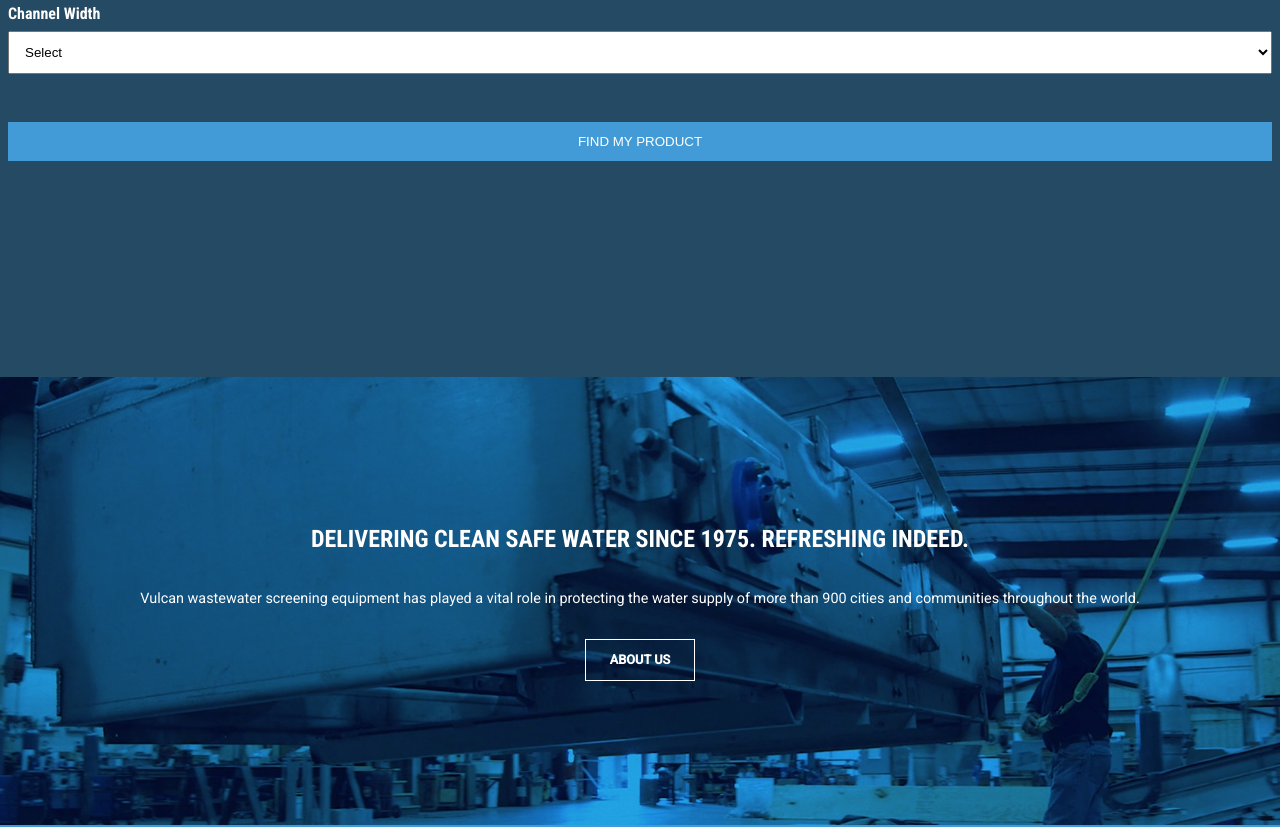
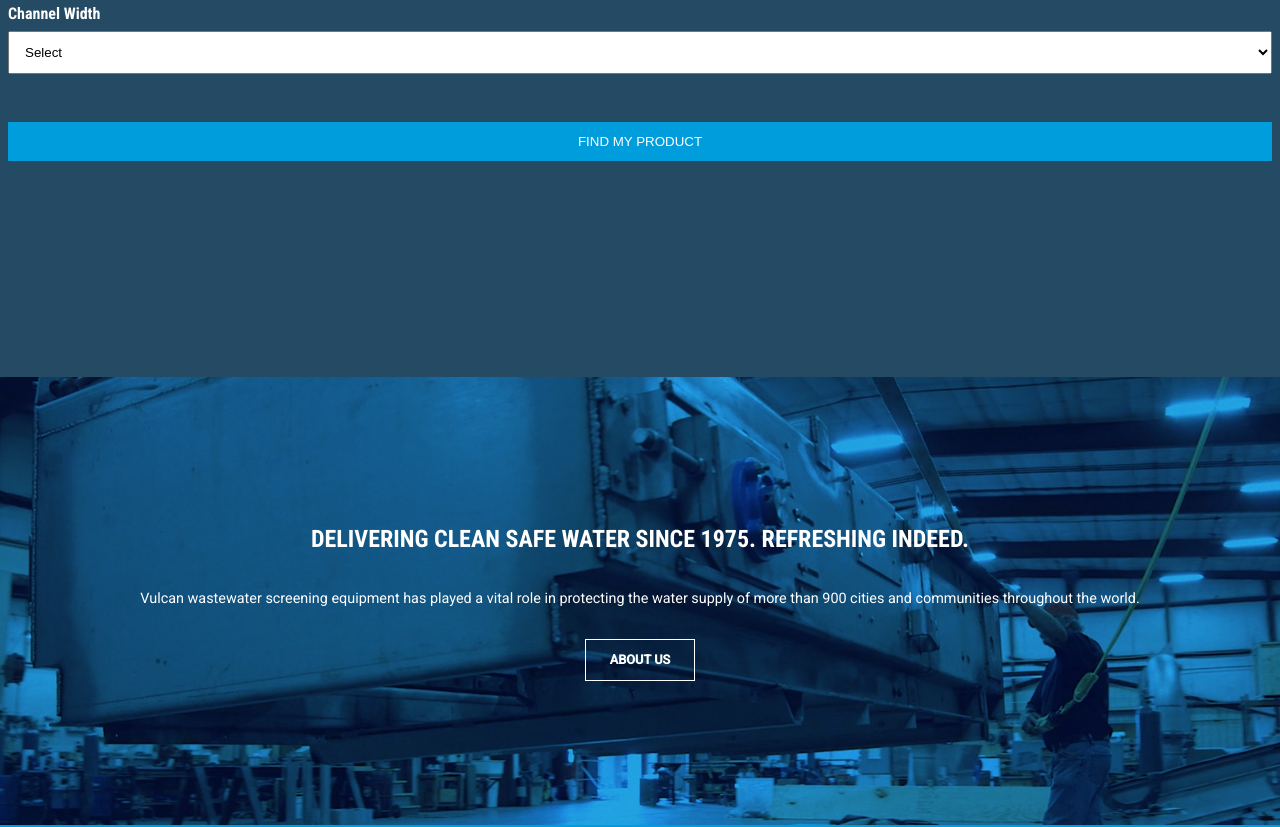
Before and after one commit to juls-ca/fwd-33-wd2-dev-proj, a website: page dev/index.html in a window 1280 px wide. Shown: the part 4480-5307 px from the top of the page. Drawn offline with nearby package versions, Linux system fonts and the light colour scheme; files that its build step writes are made by us from their sources.

Commit message:
Edit hex of $mediumBlue

```diff
--- a/dev/scss/_variables.scss
+++ b/dev/scss/_variables.scss
@@ -1,5 +1,5 @@
 $darkblue: #244a64;
-$mediumblue: #429bd6;
+$mediumblue: #009ddc;
 $lightblue: #bedcef;
 $grey: #504f4f;
 $lightgrey: rgb(80, 79, 79, 0.7);
```
